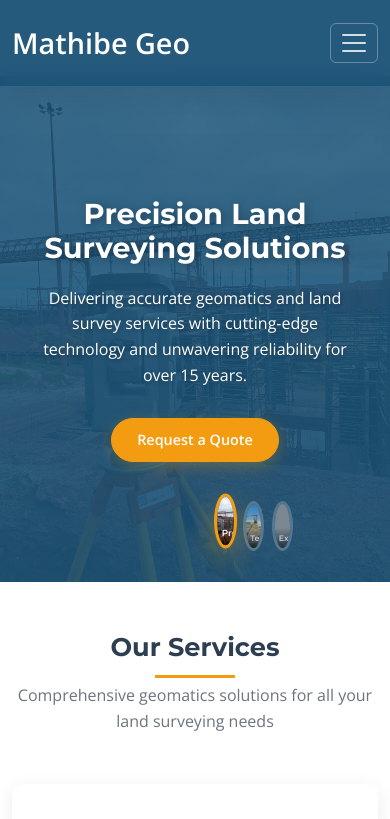
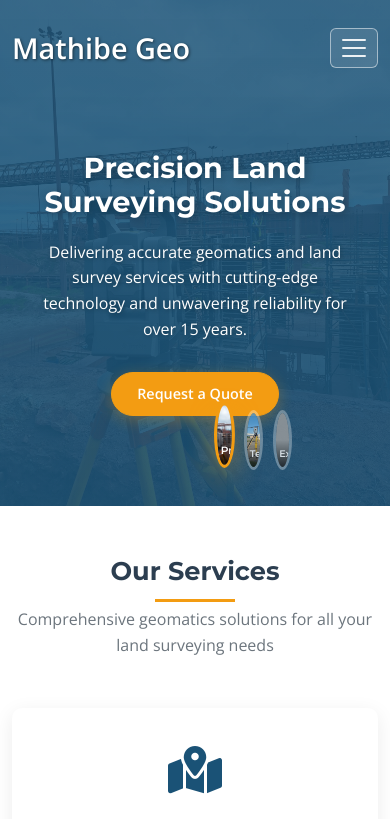
Before and after one commit to DopeGrammerZA/mathibe-geomatics, a plain HTML site: page index.html in a window 390 px wide. Shown: the top 819 px of the page. Drawn offline with nearby package versions, Linux system fonts and the light colour scheme; grey boxes are pictures that could not be loaded.

Commit message:
Fixed the hero and the navbar to have same image and color

```diff
--- a/index.html
+++ b/index.html
@@ -21,6 +21,7 @@
 
     <!-- Navigation -->
     <nav class="navbar navbar-expand-lg navbar-light fixed-top">
+        <div class="navbar-bg"></div>
         <div class="container">
             <a class="navbar-brand" href="#home">Mathibe Geo</a>
             <button class="navbar-toggler" type="button" data-bs-toggle="collapse" data-bs-target="#navbarNav" aria-controls="navbarNav" aria-expanded="false" aria-label="Toggle navigation">
--- a/styles.css
+++ b/styles.css
@@ -5,8 +5,8 @@
     --light: #f8f9fa;
     --dark: #2c3e50;
     --gray: #6c757d;
-    --nav-bg: rgba(26, 82, 118, 0.95); /* Same as hero primary color */
-    --nav-scroll-bg: rgba(20, 65, 95, 0.98); /* Darker when scrolled */
+    --nav-bg: rgba(26, 82, 118, 0.95);
+    --nav-scroll-bg: rgba(20, 65, 95, 0.98);
 }
 
 * {
@@ -67,19 +67,45 @@ h1, h2, h3, h4, h5, h6 {
 
 /* Navigation */
 .navbar {
-    background-color: var(--nav-bg);
-    backdrop-filter: blur(10px);
-    box-shadow: 0 2px 30px rgba(0, 0, 0, 0.1);
-    padding: 15px 0;
+    background: transparent;
+    backdrop-filter: blur(0px);
+    box-shadow: none;
+    padding: 20px 0;
     transition: all 0.4s cubic-bezier(0.25, 0.46, 0.45, 0.94);
-    border-bottom: 1px solid rgba(255, 255, 255, 0.1);
+    border-bottom: 1px solid transparent;
+    position: fixed;
+    width: 100%;
+    z-index: 1000;
 }
 
 .navbar.scrolled {
-    background-color: var(--nav-scroll-bg);
-    padding: 10px 0;
+    background: var(--nav-scroll-bg);
+    backdrop-filter: blur(10px);
+    padding: 12px 0;
     box-shadow: 0 5px 25px rgba(0, 0, 0, 0.15);
     border-bottom: 1px solid rgba(255, 255, 255, 0.15);
+}
+
+.navbar-bg {
+    position: absolute;
+    top: 0;
+    left: 0;
+    width: 100%;
+    height: 100%;
+    background-size: cover;
+    background-position: center;
+    background-repeat: no-repeat;
+    opacity: 1;
+    transition: opacity 0.8s ease;
+    z-index: -1;
+}
+
+.navbar:not(.scrolled) .navbar-bg {
+    opacity: 1;
+}
+
+.navbar.scrolled .navbar-bg {
+    opacity: 0;
 }
 
 .navbar-brand {
@@ -87,19 +113,26 @@ h1, h2, h3, h4, h5, h6 {
     color: white;
     font-size: 1.8rem;
     transition: all 0.3s ease;
+    text-shadow: 1px 1px 3px rgba(0, 0, 0, 0.5);
 }
 
 .navbar.scrolled .navbar-brand {
     color: white;
+    text-shadow: none;
 }
 
 .nav-link {
     font-weight: 500;
-    color: rgba(255, 255, 255, 0.9);
+    color: rgba(255, 255, 255, 0.95);
     margin: 0 12px;
     transition: all 0.3s ease;
     position: relative;
     padding: 8px 0;
+    text-shadow: 1px 1px 2px rgba(0, 0, 0, 0.5);
+}
+
+.navbar.scrolled .nav-link {
+    text-shadow: none;
 }
 
 .nav-link:hover {
@@ -134,8 +167,9 @@ h1, h2, h3, h4, h5, h6 {
 }
 
 .navbar-toggler {
-    border: 1px solid rgba(255, 255, 255, 0.3);
+    border: 1px solid rgba(255, 255, 255, 0.5);
     padding: 4px 8px;
+    background: rgba(255, 255, 255, 0.1);
 }
 
 .navbar-toggler-icon {
@@ -146,13 +180,13 @@ h1, h2, h3, h4, h5, h6 {
 .hero {
     padding: 0;
     position: relative;
-    margin-top: 76px;
+    margin-top: 0;
 }
 
 .hero-carousel {
     position: relative;
     width: 100%;
-    height: calc(100vh - 76px);
+    height: 100vh;
     min-height: 600px;
     overflow: hidden;
 }
@@ -211,6 +245,7 @@ h1, h2, h3, h4, h5, h6 {
     transition: all 0.8s ease-in-out 0.3s;
     position: relative;
     z-index: 2;
+    margin-top: 60px;
 }
 
 .carousel-slide.active .slide-content {
@@ -260,11 +295,11 @@ h1, h2, h3, h4, h5, h6 {
 /* Image-based Indicators */
 .carousel-indicators {
     position: absolute;
-    bottom: 30px;
+    bottom: 40px;
     left: 50%;
     transform: translateX(-50%);
     display: flex;
-    gap: 15px;
+    gap: 20px;
     z-index: 10;
 }
 
@@ -276,8 +311,8 @@ h1, h2, h3, h4, h5, h6 {
     overflow: hidden;
     cursor: pointer;
     transition: all 0.4s ease;
-    border: 3px solid rgba(255, 255, 255, 0.3);
-    opacity: 0.7;
+    border: 3px solid rgba(255, 255, 255, 0.4);
+    opacity: 0.8;
 }
 
 .indicator:hover {
@@ -323,8 +358,8 @@ h1, h2, h3, h4, h5, h6 {
     right: 0;
     background: linear-gradient(transparent, rgba(0, 0, 0, 0.8));
     color: white;
-    padding: 8px 5px;
-    font-size: 0.7rem;
+    padding: 10px 5px;
+    font-size: 0.75rem;
     font-weight: 600;
     text-align: center;
     font-family: 'Montserrat', sans-serif;
@@ -703,6 +738,7 @@ footer {
 
     .navbar-collapse {
         background: var(--nav-scroll-bg);
+        backdrop-filter: blur(10px);
         padding: 20px;
         border-radius: 10px;
         margin-top: 15px;
@@ -717,8 +753,8 @@ footer {
     }
 
     .carousel-indicators {
-        bottom: 20px;
-        gap: 10px;
+        bottom: 30px;
+        gap: 15px;
     }
 
     .indicator {
@@ -735,7 +771,8 @@ footer {
     }
 
     .indicator-label {
-        font-size: 0.6rem;
+        font-size: 0.65rem;
+        padding: 8px 4px;
     }
 
     .section-title {
@@ -764,13 +801,13 @@ footer {
     }
 
     .carousel-indicators {
-        bottom: 15px;
-        gap: 8px;
+        bottom: 20px;
+        gap: 10px;
     }
 
     .indicator {
-        width: 50px;
-        height: 50px;
+        width: 60px;
+        height: 60px;
     }
 
     .hero h1 {
@@ -782,8 +819,8 @@ footer {
     }
 
     .indicator-label {
-        font-size: 0.5rem;
-        padding: 4px;
+        font-size: 0.6rem;
+        padding: 6px 3px;
     }
 
     .btn-primary {
```
